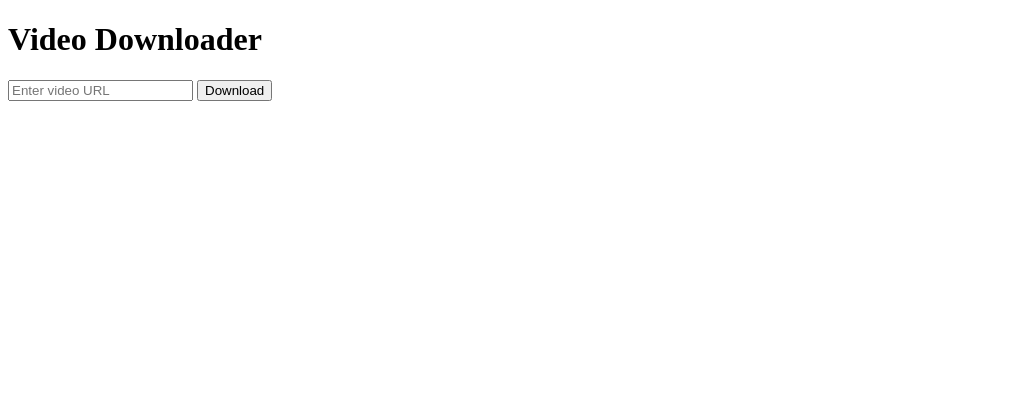
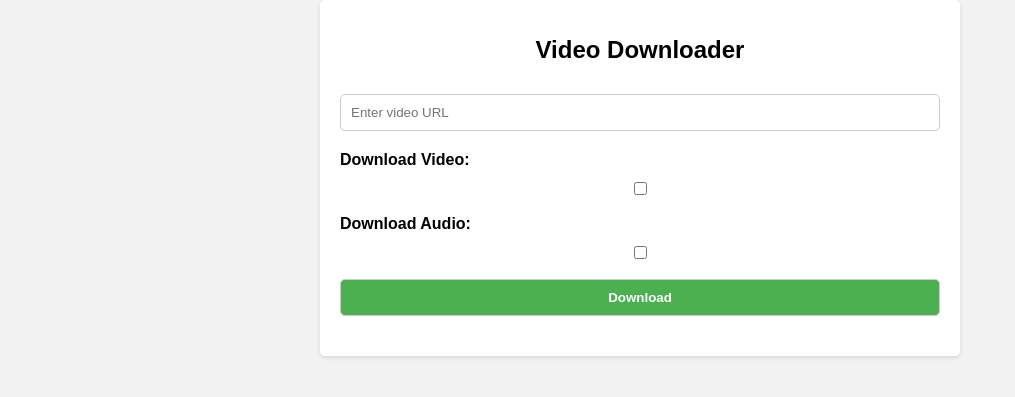
Before and after one commit to kloudid/downloader, a Flask app: page / in a window 1280 px wide. Shown: the top 397 px of the page, without its empty margins (0-1015 px from the left). Run offline with Flask 3, Linux system fonts and the light colour scheme.

Commit message:
Added video or audio options. Added basic css (it's ugly).

```diff
--- a/app.py
+++ b/app.py
@@ -6,11 +6,17 @@ app = Flask(__name__)
 app.config['UPLOAD_FOLDER'] = 'videos'
 
 
-def download_video(url):
+def download_video(url, download_video=True, download_audio=False):
     ydl_opts = {
-        'format': 'bestvideo[ext=mp4]+bestaudio[ext=m4a]/bestvideo+bestaudio',
         'outtmpl': f"{app.config['UPLOAD_FOLDER']}/%(title)s.%(ext)s",
+        'format': 'bestvideo[ext=mp4]+bestaudio[ext=m4a]/best[ext=mp4]/best',
+        'merge_output_format': 'mp4',
+        'writeautomaticsub': True,
     }
+    if not download_video:
+        ydl_opts['writesubtitles'] = True
+        ydl_opts['postprocessors'] = [{'key': 'FFmpegExtractAudio', 'preferredcodec': 'mp3', 'preferredquality': '192'}]
+
     with yt_dlp.YoutubeDL(ydl_opts) as ydl:
         ydl.download([url])
 
@@ -23,8 +29,18 @@ def index():
 @app.route('/download', methods=['POST'])
 def download():
     url = request.form['url']
+    download_video_option = request.form.get('download_video')
+    download_audio_option = request.form.get('download_audio')
     try:
-        download_video(url)
+        if download_video_option == 'on' and download_audio_option == 'on':
+            download_video(url, download_video=True, download_audio=False)
+        elif download_video_option == 'on':
+            download_video(url, download_video=True, download_audio=True)
+        elif download_audio_option == 'on':
+            download_video(url, download_video=False, download_audio=True)
+        else:
+            return render_template('error.html')
+
         video_filenames = os.listdir(app.config['UPLOAD_FOLDER'])
         video_filename = video_filenames[-1]  # Get the latest video file
         return render_template('success.html', video_filename=video_filename)
@@ -32,7 +48,7 @@ def download():
         return render_template('error.html')
 
 
-@app.route('/uploads/<path:filename>')
+@app.route('/videos/<path:filename>')
 def serve_static(filename):
     return send_file(os.path.join(app.config['UPLOAD_FOLDER'], filename), as_attachment=True)
 
--- /dev/null
+++ b/static/style.css
@@ -0,0 +1,83 @@
+/* style.css */
+
+body {
+  font-family: Arial, sans-serif;
+  margin: 0;
+  padding: 0;
+  background-color: #f2f2f2;
+}
+
+.container {
+  max-width: 100%;
+  margin: 0 auto;
+  padding: 20px;
+  background-color: #fff;
+  border-radius: 5px;
+  box-shadow: 0 2px 4px rgba(0, 0, 0, 0.1);
+}
+
+h1 {
+  text-align: center;
+  margin-bottom: 30px;
+}
+
+form {
+  display: flex;
+  flex-direction: column;
+}
+
+label {
+  margin-bottom: 10px;
+  font-weight: bold;
+}
+
+input[type="text"],
+input[type="checkbox"],
+input[type="submit"] {
+  margin-bottom: 20px;
+  padding: 10px;
+  border-radius: 5px;
+  border: 1px solid #ccc;
+}
+
+input[type="submit"] {
+  background-color: #4CAF50;
+  color: #fff;
+  font-weight: bold;
+  cursor: pointer;
+}
+
+.success-message {
+  text-align: center;
+  margin-bottom: 20px;
+  color: #4CAF50;
+  font-weight: bold;
+}
+
+.error-message {
+  text-align: center;
+  margin-bottom: 20px;
+  color: #F44336;
+  font-weight: bold;
+}
+
+/* Responsive Design */
+
+@media screen and (min-width: 600px) {
+  .container {
+    max-width: 600px;
+    padding: 20px;
+  }
+
+  h1 {
+    font-size: 24px;
+    margin-bottom: 30px;
+  }
+
+  input[type="text"],
+  input[type="checkbox"],
+  input[type="submit"] {
+    margin-bottom: 20px;
+    padding: 10px;
+  }
+}
--- a/templates/index.html
+++ b/templates/index.html
@@ -2,12 +2,19 @@
 <html>
 <head>
     <title>Video Downloader</title>
+    <link rel="stylesheet" type="text/css" href="{{ url_for('static', filename='style.css') }}">
 </head>
 <body>
-    <h1>Video Downloader</h1>
-    <form action="/download" method="post">
-        <input type="text" name="url" placeholder="Enter video URL" required>
-        <input type="submit" value="Download">
-    </form>
+    <div class="container">
+        <h1>Video Downloader</h1>
+        <form action="/download" method="post">
+            <input type="text" name="url" placeholder="Enter video URL" required>
+            <label for="download_video">Download Video:</label>
+            <input type="checkbox" id="download_video" name="download_video">
+            <label for="download_audio">Download Audio:</label>
+            <input type="checkbox" id="download_audio" name="download_audio">
+            <input type="submit" value="Download">
+        </form>
+    </div>
 </body>
 </html>
```
Also changed, not shown: templates/error.html (+5 -2 lines), templates/success.html (+6 -2 lines).
